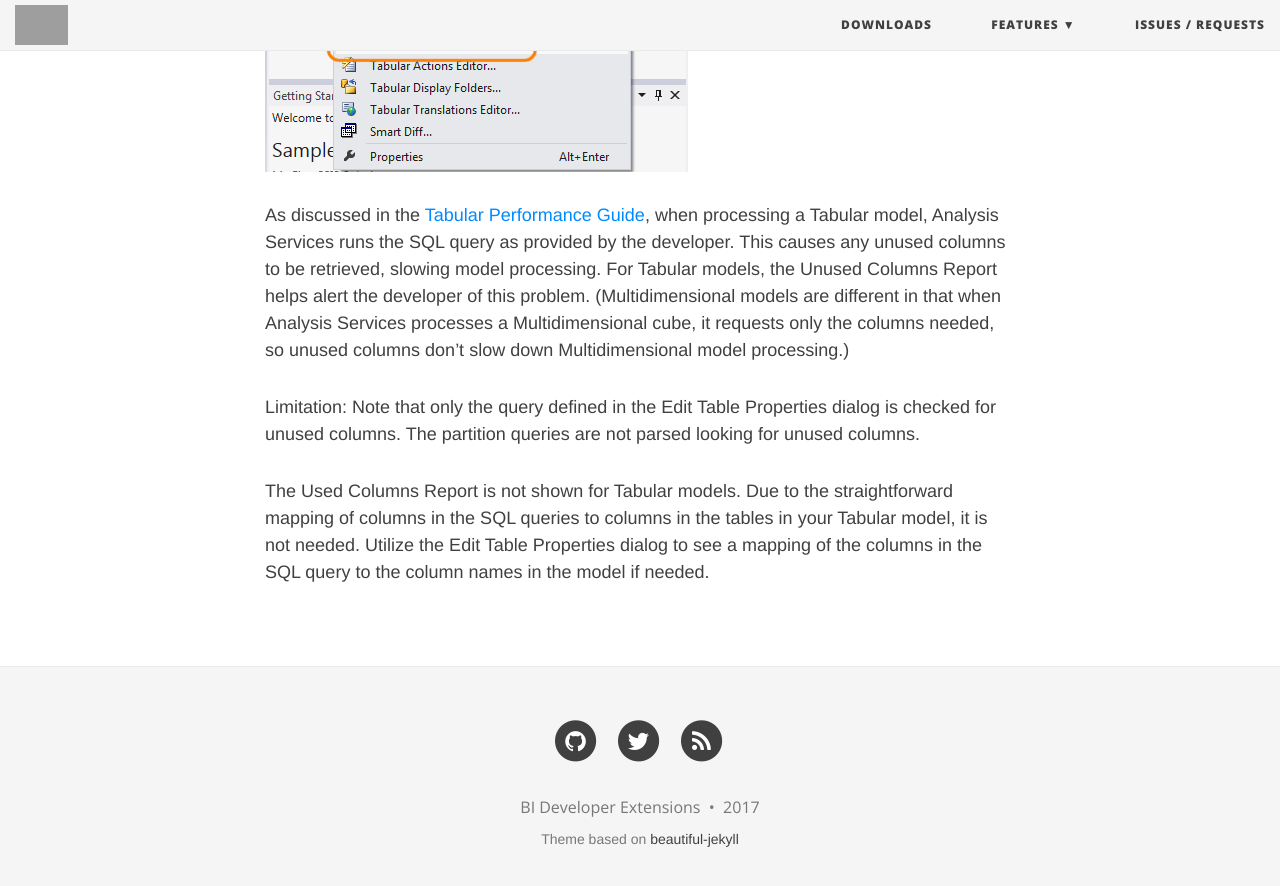
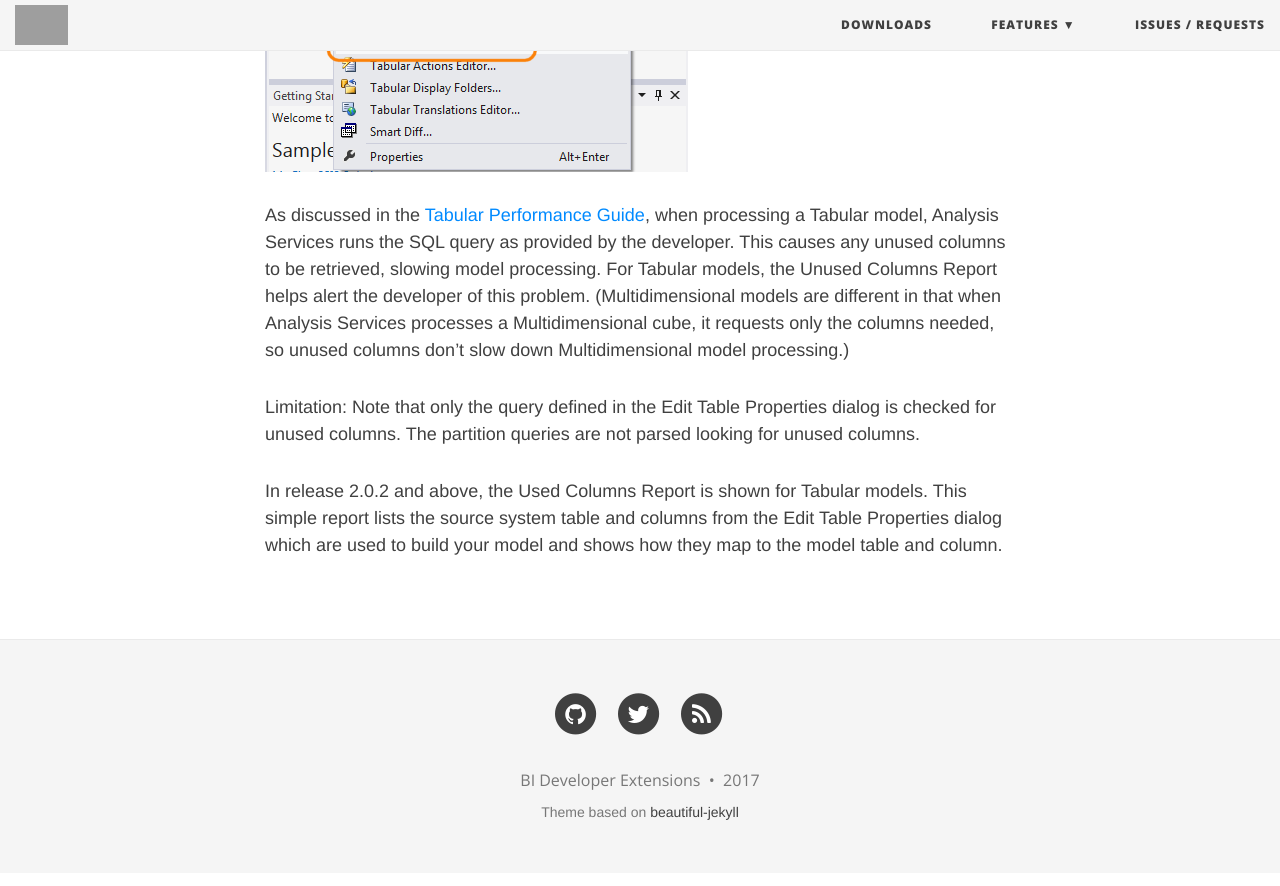
Before and after one commit to BIDeveloperExtensions/bideveloperextensions.github.io, a Jekyll site: the page built from _features/ColumnUsageReports.md, in a window 1280 px wide and 900 px high, scrolled down 1694 px. Shown: the top 886 px of the window. Built offline with Jekyll 4.4.1, drawn with Linux system fonts in a browser that asks for light colours; nearby versions of some CDN libraries; grey boxes are pictures that could not be loaded.

Commit message:
fixing Used Columns Report documentation

```diff
--- a/_features/ColumnUsageReports.md
+++ b/_features/ColumnUsageReports.md
@@ -30,4 +30,4 @@ As discussed in the [Tabular Performance Guide](http://aka.ms/ASTabPerf2012), wh
 
 Limitation: Note that only the query defined in the Edit Table Properties dialog is checked for unused columns. The partition queries are not parsed looking for unused columns.
 
-The Used Columns Report is not shown for Tabular models. Due to the straightforward mapping of columns in the SQL queries to columns in the tables in your Tabular model, it is not needed. Utilize the Edit Table Properties dialog to see a mapping of the columns in the SQL query to the column names in the model if needed.
+In release 2.0.2 and above, the Used Columns Report is shown for Tabular models. This simple report lists the source system table and columns from the Edit Table Properties dialog which are used to build your model and shows how they map to the model table and column.
```
